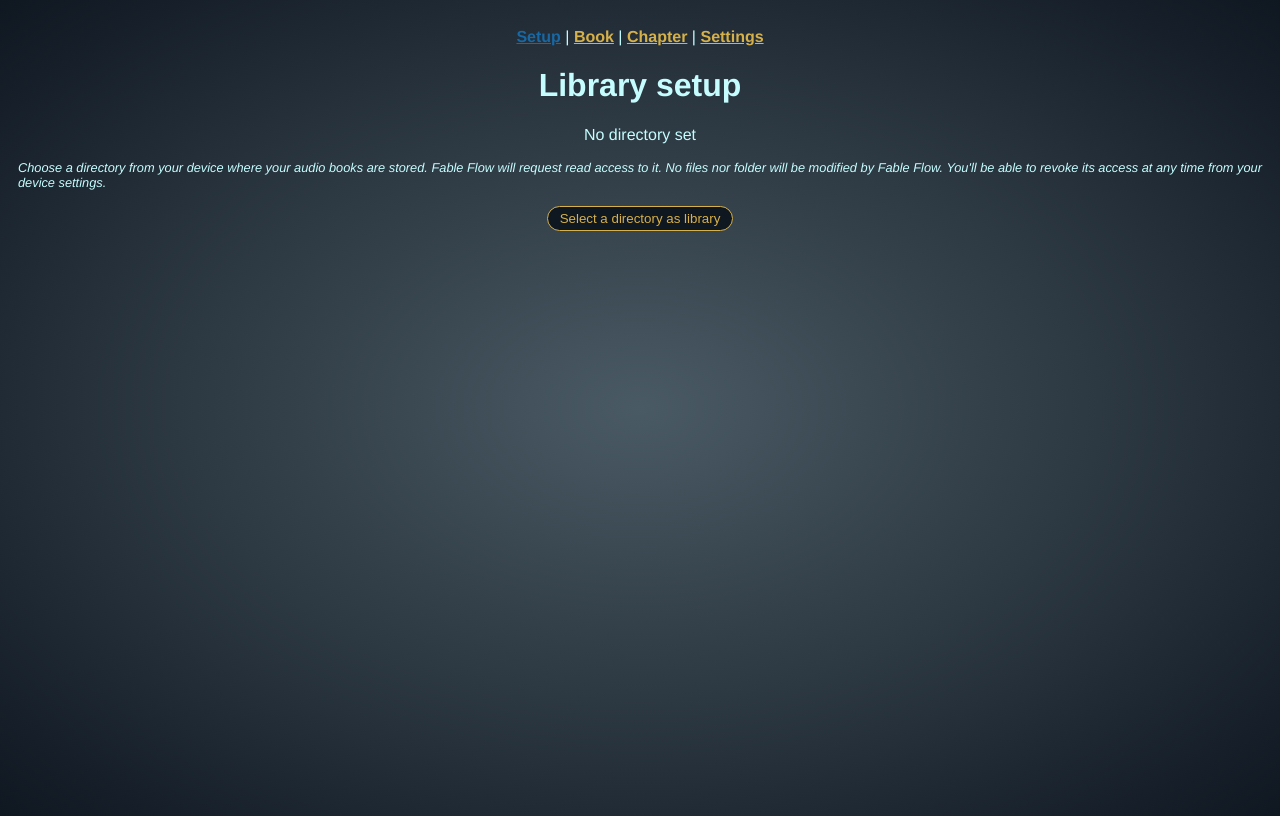
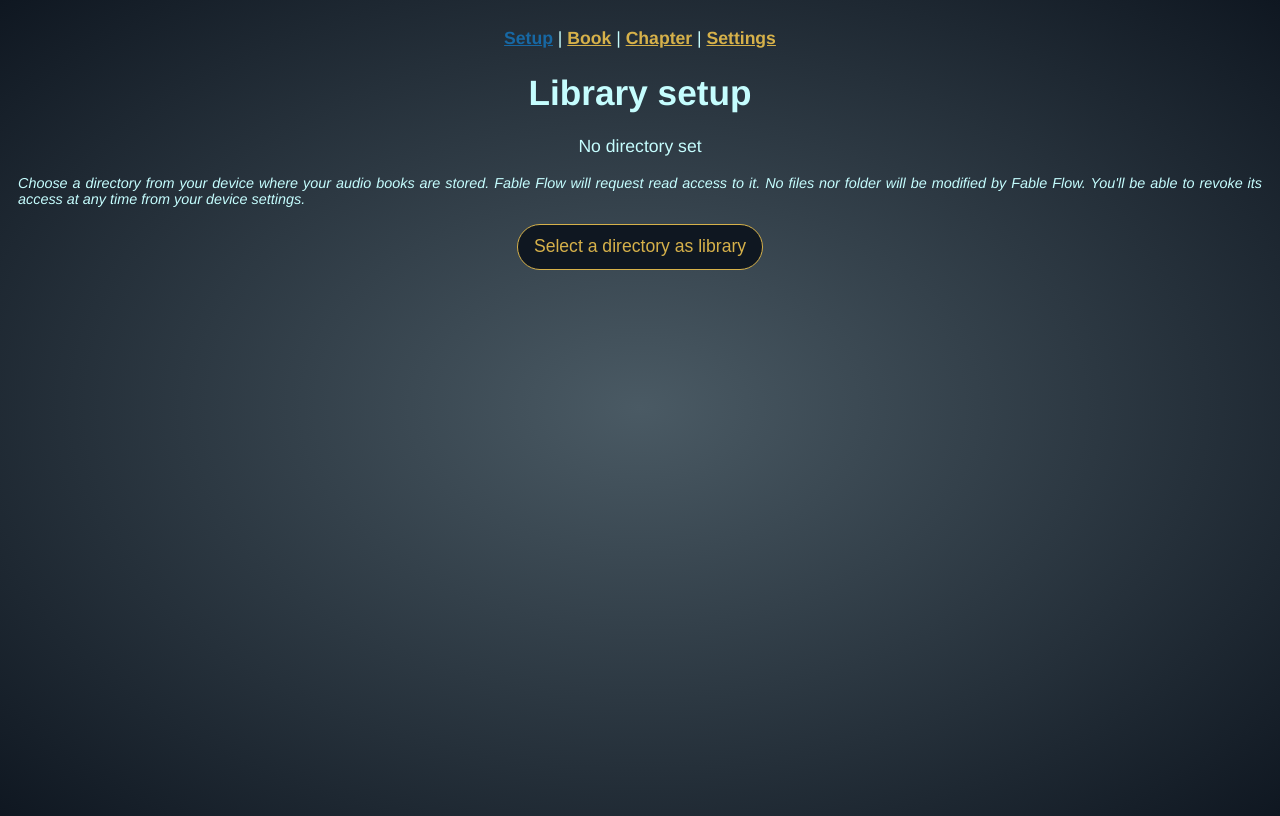
Before and after one commit to Keiwen/fable-flow, a Vue app: page /#/setup in a window 1280 px wide. Built offline with nearby package versions, Linux system fonts and the light colour scheme.

Commit message:
feat: FF-14 Add base style
font-sizes

```diff
--- a/src/assets/scss/common.scss
+++ b/src/assets/scss/common.scss
@@ -2,6 +2,10 @@
 @import '_animations';
 
 /* Main Style */
+
+$font-size-default: 1.1rem;
+$font-size-large: 1.2rem;
+$font-size-small: 0.9rem;
 
 :root {
     --main-color: #{$main-color};
@@ -15,6 +19,9 @@
     --light: #{$light};
     --dark: #{$dark};
     --border-radius: #{$border-radius};
+    --font-size-default: #{$font-size-default};
+    --font-size-large: #{$font-size-large};
+    --font-size-small: #{$font-size-small};
 }
 
 body {
@@ -28,12 +35,13 @@ body {
     height: auto;
     padding: 20px 10px 10px 10px;
     box-sizing: border-box;
+    font-size: $font-size-default;
 
     form {
         text-align: justify;
 
         label {
-            font-size: 1.1em;
+            font-size: $font-size-large;
             &:after {
                 content: ":";
             }
@@ -50,7 +58,7 @@ body {
     }
 
     .help {
-        font-size: 0.8em;
+        font-size: $font-size-small;
         font-style: italic;
         text-align: justify;
     }
@@ -60,7 +68,9 @@ body {
         color: $light;
         border: 1px solid $light;
         border-radius: $border-radius;
-        padding: .25rem .75rem;
+        padding: .25rem 1rem;
+        line-height: 2;
+        font-size: $font-size-default;
         text-align: center;
         text-decoration: none;
         transition: color .15s ease-in-out, background-color .15s ease-in-out, border-color .15s ease-in-out, box-shadow .15s ease-in-out;
```
